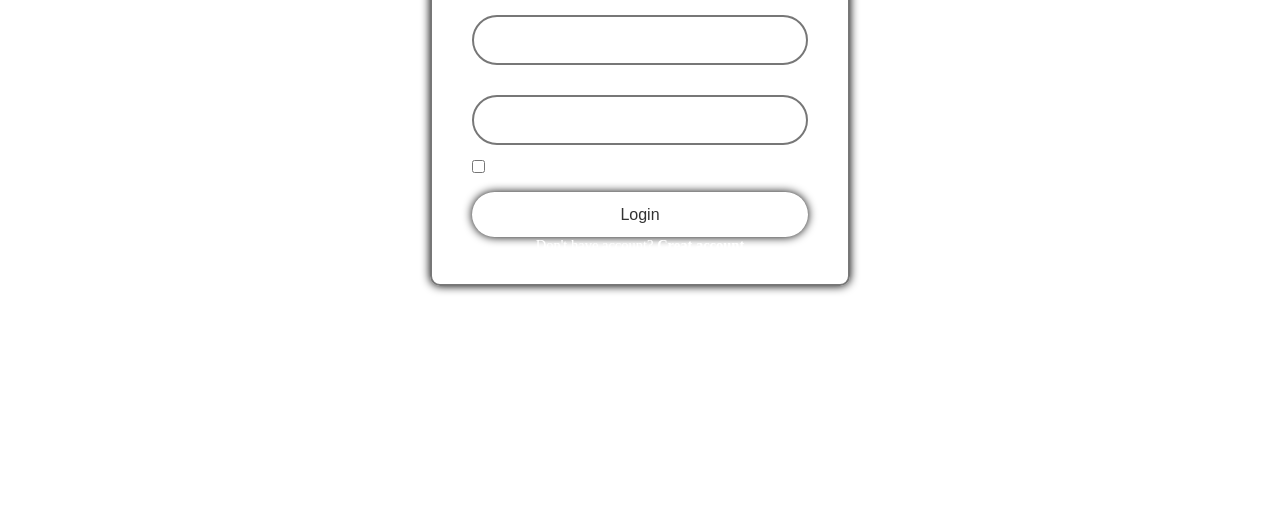
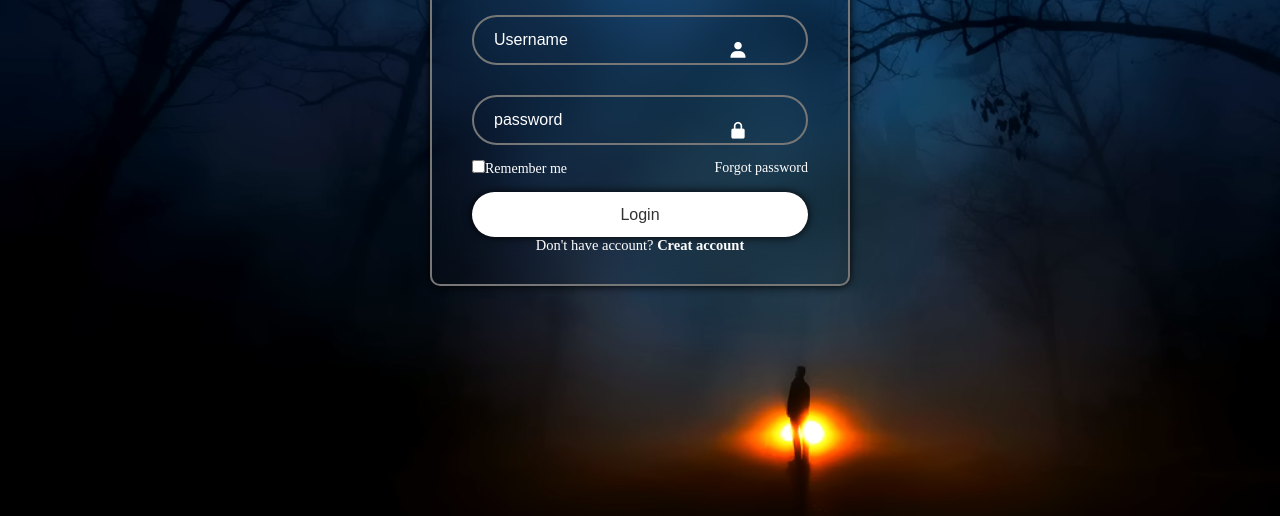
Before and after one commit to henak1010/Login_Form, a plain HTML site: page index.html in a window 1280 px wide. Shown: the part 284-800 px from the top of the page. Drawn offline with nearby package versions, Linux system fonts and the light colour scheme.

Commit message:
style.css

```diff
--- a/style.css
+++ b/style.css
@@ -10,7 +10,7 @@ display: flex;
 justify-content: center;
 align-items: center;
 min-height: 95vh;
-background: URL(Screenshot (338).png) no-repeat;
+background: url(Screenshot\ \(338\).png) no-repeat;
 }
 .edg{ width: 420px;
      background: transparent;
```
